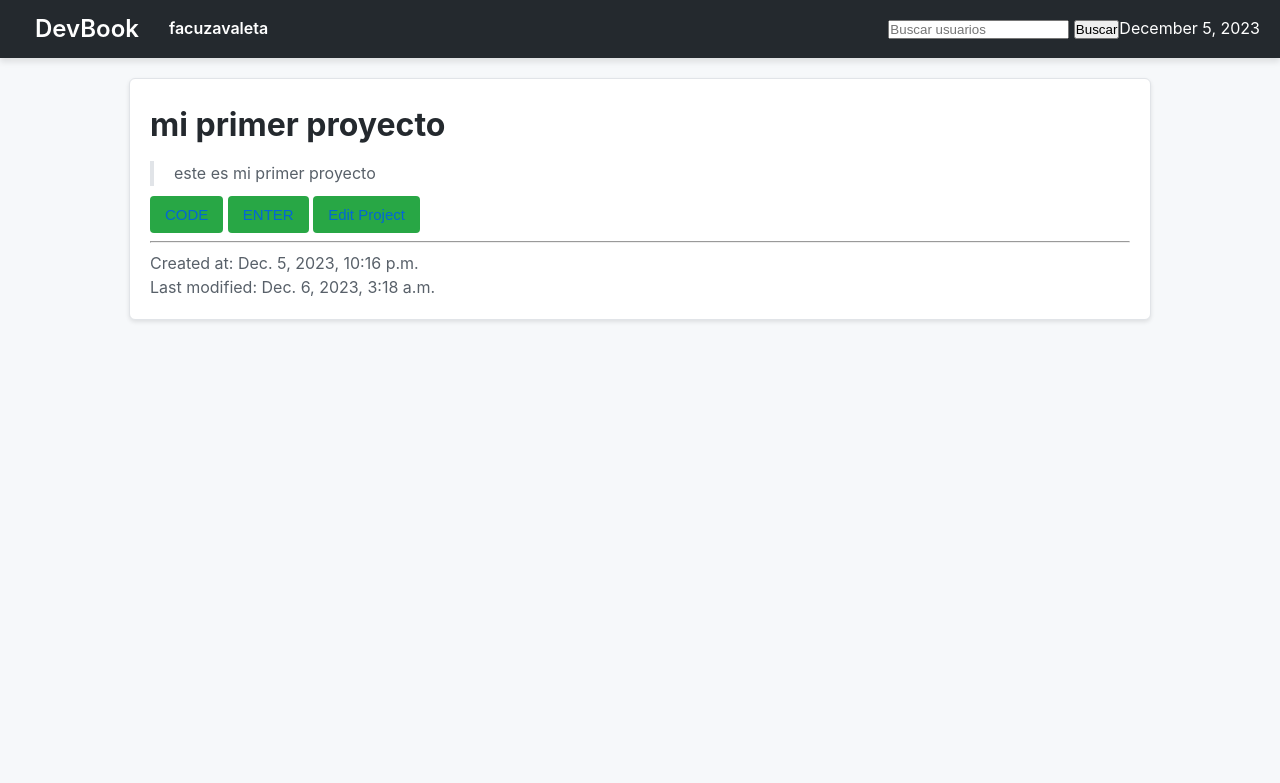
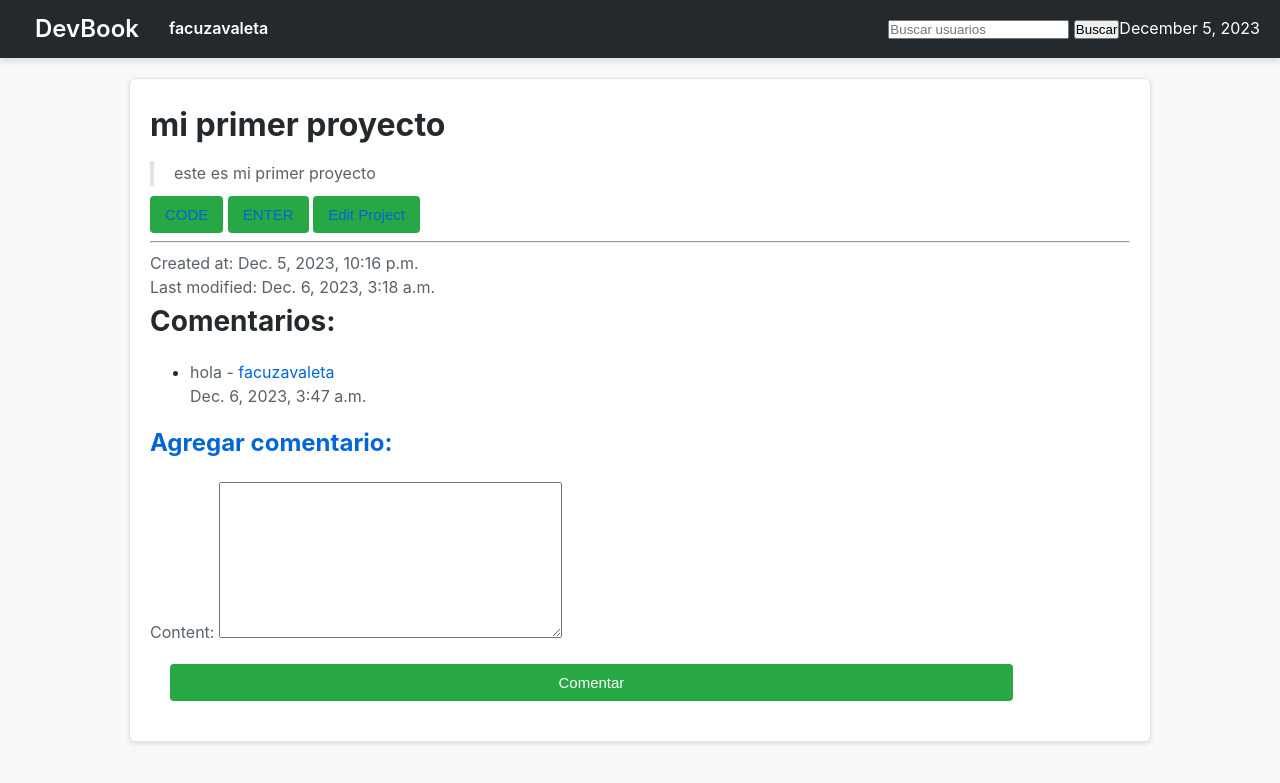
Before and after one commit to facuzavaleta/DevBook, a Django app: a page that uses projects/templates/projects/project_detail.html in a window 1280 px wide. Shown: the top 783 px of the page. Run offline with Django 4.2, Linux system fonts and the light colour scheme; data comes from the database, SQL or seed files in the repository; both versions use the stored data as it was after the commit.

Commit message:
agregados comenarios a los proyectos

```diff
--- a/projects/forms.py
+++ b/projects/forms.py
@@ -5,3 +5,8 @@ class ProjectForm(forms.ModelForm):
     class Meta:
         model = Project
         fields = ['title', 'description', 'link', 'repository_link', 'image']
+
+class ProjectCommentForm(forms.ModelForm):
+    class Meta:
+        model = ProjectComment
+        fields = ['content']
--- a/projects/templates/projects/project_detail.html
+++ b/projects/templates/projects/project_detail.html
@@ -15,4 +15,25 @@
         <p>Last modified: {{ project.modified_at }}</p>
     </div>
 </div>
+<h2>Comentarios:</h2>
+{% if comments %}
+    <ul>
+    {% for comment in comments %}
+        <li>
+            <p>{{ comment.content }} - <a href="{% url 'home' username=comment.user.username %}">{{ comment.user.username }}</a></p>
+            <p class="comment-meta">{{ comment.created_at }}</p>
+        </li>
+    {% endfor %}
+    </ul>
+{% else %}
+<p>No hay comentarios</p>
+{% endif %}
+
+<h3>Agregar comentario:</h3>
+<form method="post" action="{% url 'project_detail' username=username project_id=project.id %}" class="comment-form">
+    {% csrf_token %}
+    {{ projectcomment_form.as_p }}
+    <button type="submit" class="comment-btn">Comentar</button>
+</form>
+
 {% endblock %}
--- a/projects/views.py
+++ b/projects/views.py
@@ -1,7 +1,7 @@
 from django.shortcuts import render, get_object_or_404, redirect
 from .models import Project, ProjectComment
 from users.models import CustomUser
-from .forms import ProjectForm
+from .forms import ProjectForm, ProjectCommentForm
 
 # Create your views here.
 def projects_index(request, username):
@@ -21,6 +21,8 @@ def create_project(request, username):
             new_project.user = request.user
             new_project.save()
             return redirect('projects_index', username=request.user.username)
+        else:
+            project_form = ProjectForm()
 
     return render(request, 'projects/create_project.html', {'project_form': project_form})
 
@@ -29,7 +31,18 @@ def project_detail(request, username, project_id):
     project = get_object_or_404(Project, id=project_id, user__username=username)
     comments = ProjectComment.objects.filter(project=project).order_by('created_at')
 
-    return render(request, 'projects/project_detail.html', {'user': user, 'project': project, 'comments': comments, 'username': username})
+    if request.method == 'POST':
+        projectcomment_form = ProjectCommentForm(request.POST)
+        if projectcomment_form.is_valid():
+            new_projectcomment = projectcomment_form.save(commit=False)
+            new_projectcomment.user = request.user
+            new_projectcomment.project = project
+            new_projectcomment.save()
+            return redirect('project_detail', username=username, project_id=project_id)
+    else:
+        projectcomment_form = ProjectCommentForm()
+
+    return render(request, 'projects/project_detail.html', {'user': user, 'project': project, 'comments': comments, 'username': username, 'projectcomment_form': projectcomment_form})
 
 def edit_project(request, username, project_id):
     user = get_object_or_404(CustomUser, username=username)
--- a/static/css/styles.css
+++ b/static/css/styles.css
@@ -3,6 +3,7 @@ body, h1, h2, h3, p, a, button, form, input {
     margin: 0;
     padding: 0;
     box-sizing: border-box;
+    text-decoration: none;
 }
 
 /* Estilo general del cuerpo de la página */
```
Also changed, not shown: db.sqlite3.
